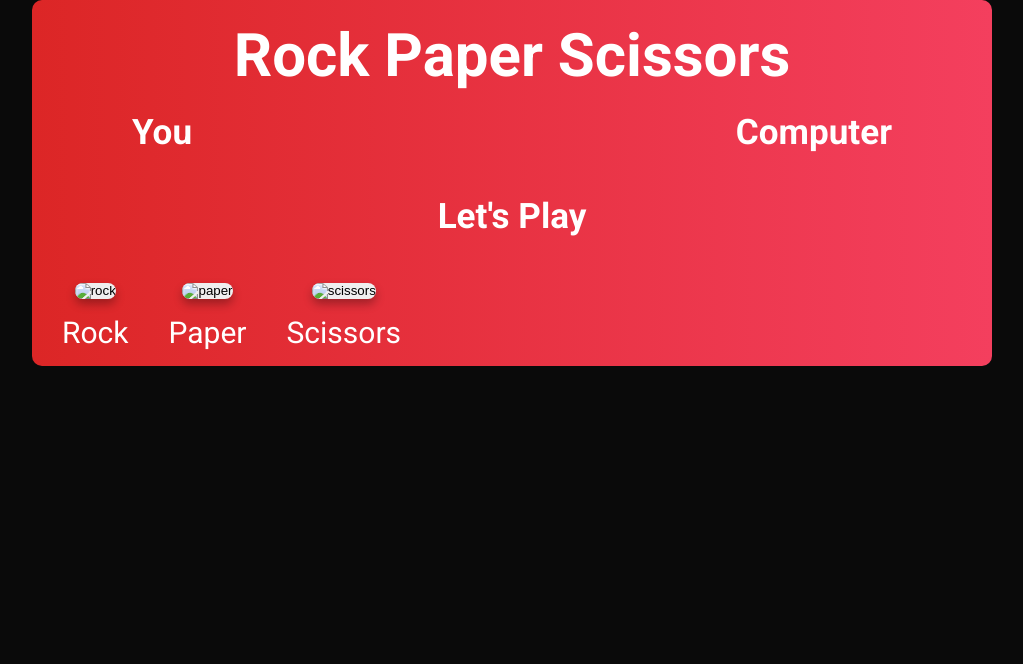
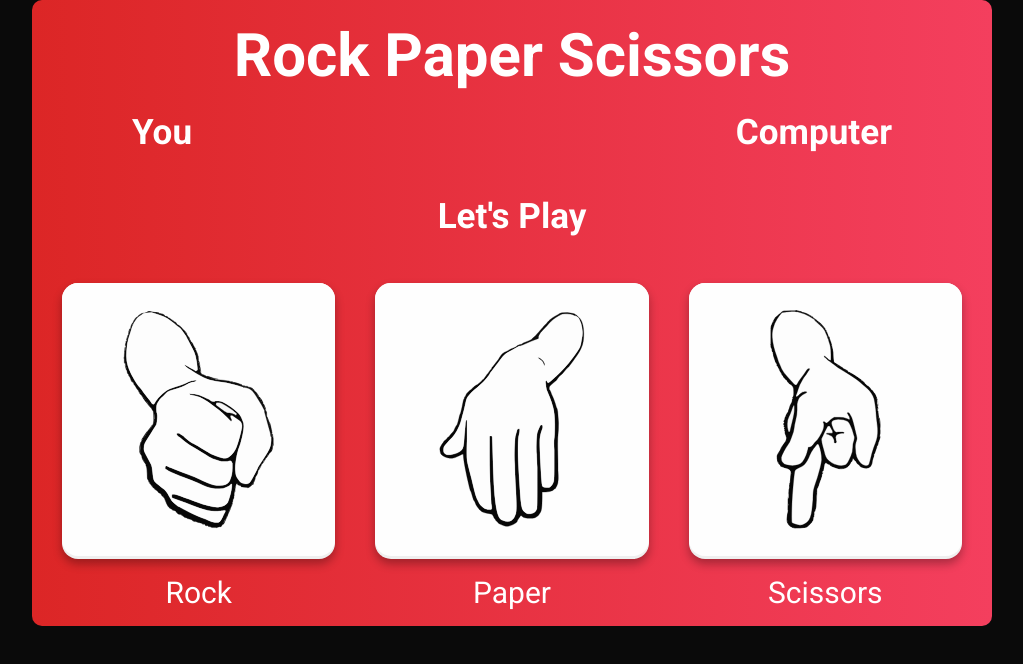
Before and after one commit to ahmed-muhammed-ahmed/Rock-Paper-Scissor, a plain HTML site: page index.html in a window 1280 px wide. Shown: the whole page, without its empty margins (128-1151 px from the left). Drawn offline with Linux system fonts and the light colour scheme.

Commit message:
add image path correctly

```diff
--- a/index.html
+++ b/index.html
@@ -28,16 +28,18 @@
       <h3 id="result">Let's Play</h3>
       <div class="btn-container">
         <div class="btn">
-          <button><img id="rock" src="./img/rock.svg" alt="rock" /></button>
+          <button><img id="rock" src="./images/rock.svg" alt="rock" /></button>
           <p class="btn-text">rock</p>
         </div>
         <div class="btn">
-          <button><img id="paper" src="./img/paper.svg" alt="paper" /></button>
+          <button>
+            <img id="paper" src="./images/paper.svg" alt="paper" />
+          </button>
           <div class="btn-text">paper</div>
         </div>
         <div class="btn">
           <button>
-            <img id="scissors" src="./img/scissors.svg" alt="scissors" />
+            <img id="scissors" src="./images/scissors.svg" alt="scissors" />
           </button>
           <p class="btn-text">scissors</p>
         </div>
--- a/script.js
+++ b/script.js
@@ -12,7 +12,7 @@ function playRound() {
   btnContainer.addEventListener("click", (e) => {
     if (e.target.tagName === "IMG") {
       playerSelection = e.target.id;
-      imgElement.src = `./img/${e.target.id}.svg`;
+      imgElement.src = `./images/${e.target.id}.svg`;
       // console.log(imgElement);
       yourChoice.appendChild(imgElement);
       // yourChoice.textContent = playerSelection;
@@ -33,7 +33,7 @@ let computerSelection = getComputerChoice();
 function getResult() {
   computerSelection = getComputerChoice();
   // computerChoice.textContent = computerSelection;
-  imgElement1.src = `./img/${computerSelection}.svg`;
+  imgElement1.src = `./images/${computerSelection}.svg`;
   computerChoice.appendChild(imgElement1);
   if (computerSelection === playerSelection) {
     winner = "It's ties";
```
